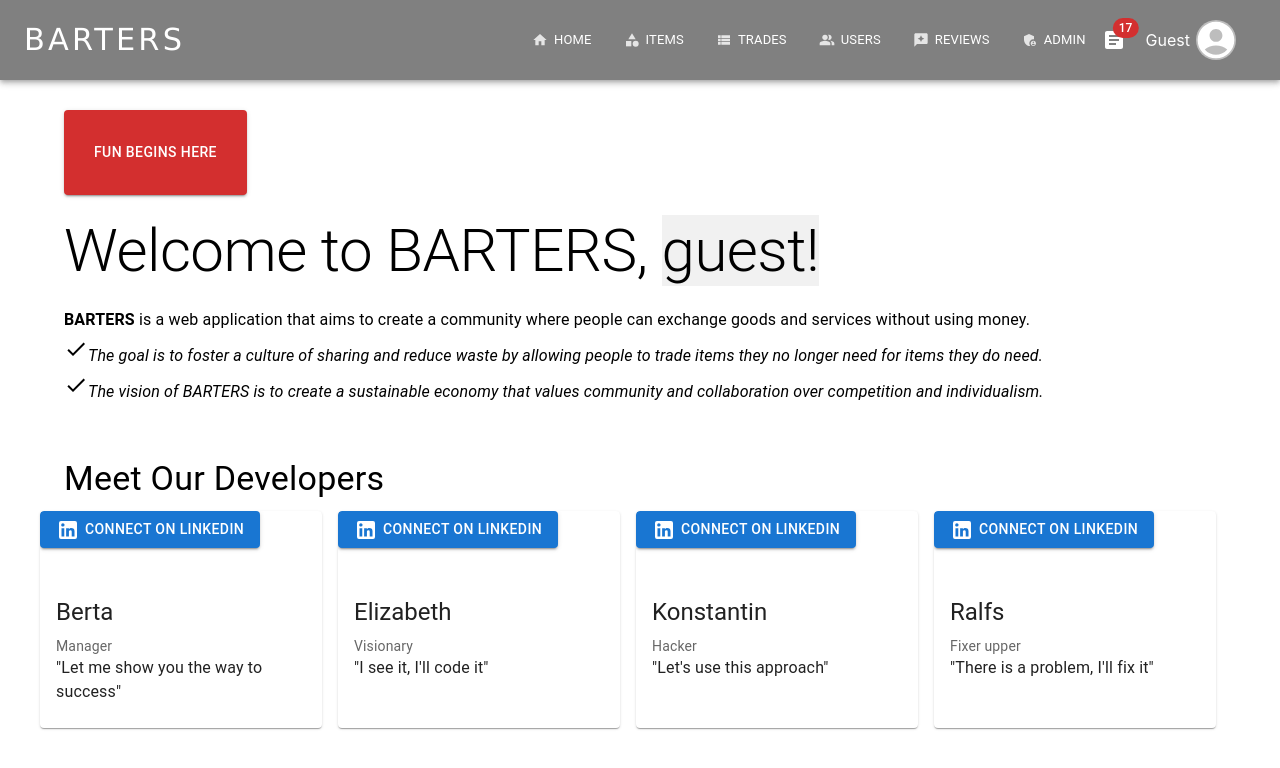
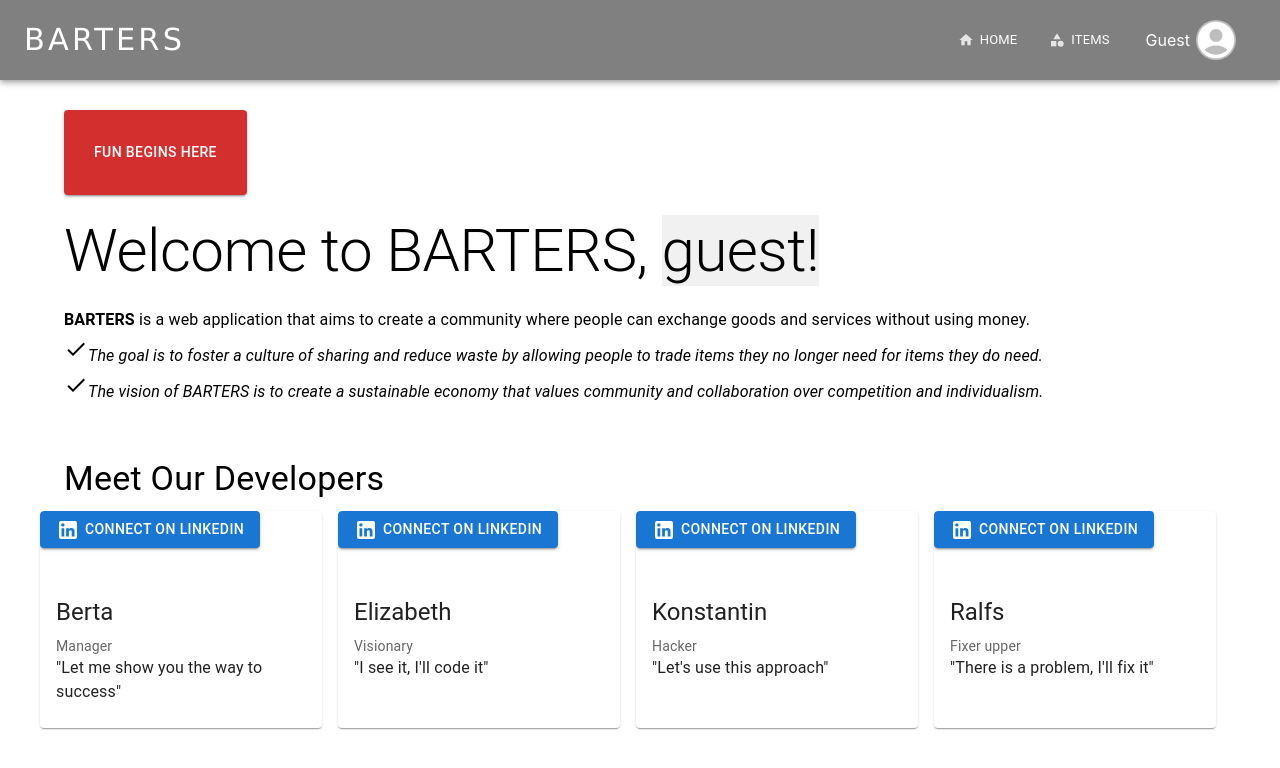
Before and after one commit to Jefremov/bartersWeb, a React (Create React App) app in the folder src/main/frontend/: page / in a window 1280 px wide. Shown: the top 768 px of the page. Built offline with nearby package versions, Linux system fonts and the light colour scheme.

Commit message:
hide routes for guest

```diff
--- a/src/main/frontend/src/App.js
+++ b/src/main/frontend/src/App.js
@@ -1,4 +1,4 @@
-import React from 'react';
+import React, { useEffect } from 'react';
 import './App.css';
 import { BrowserRouter as Router, Routes, Route } from 'react-router-dom';
 import Home from './pages/HomePage';
@@ -11,23 +11,27 @@ import UsersPage from './pages/UsersPage';
 import LoginPage from './pages/LoginPage';
 import PageNotFound from './pages/PageNotFound';
 import { setAuthToken } from './auth/setAuthToken';
+import { isAuthenticated } from './auth/isAuthenticated';
 
-function App() {
-  const token = localStorage.getItem("accessToken");
+const App = () => {
+  useEffect(() => {
+    const token = localStorage.getItem('accessToken');
     if (token) {
       setAuthToken(token);
     }
+  }, []);
+
   return (
     <Router>
-      <ResponsiveAppBar/>
+      <ResponsiveAppBar />
       <Routes>
         <Route path="/" element={<Home />} />
         <Route path="/login" element={<LoginPage />} />
         <Route path="/items" element={<ItemsPage />} />
-          <Route path="/trades" element={<TradesPage />} />s
-          <Route path="/users" element={<UsersPage />} />
-          <Route path="/reviews" element={<ReviewsPage />} />
-          <Route path="/admin" element={<AdminPage />} />
+        {isAuthenticated() && <Route path="/trades" element={<TradesPage />} />}
+        {isAuthenticated() && <Route path="/users" element={<UsersPage />} />}
+        {isAuthenticated() && <Route path="/reviews" element={<ReviewsPage />} />}
+        {isAuthenticated() && <Route path="/admin" element={<AdminPage />} />}
         <Route path="*" element={<PageNotFound />} />
       </Routes>
     </Router>
--- a/src/main/frontend/src/components/ResponsiveAppBar.js
+++ b/src/main/frontend/src/components/ResponsiveAppBar.js
@@ -152,20 +152,36 @@ function ResponsiveAppBar() {
             BARTERS
           </Typography>
           <Box sx={{ flexGrow: 1, display: { xs: 'none', md: 'flex' } }} style={{justifyContent: "flex-end"}}>
-            {pages.map((page, index) => (
-                  <MenuItem key={index} onClick={handleCloseNavMenu} style={{display: "flex", alignContent: "center", color: "#FFF"}}>
+
+          {
+            pages.map((page, index) => (
+              <div key={index}>
+                {page.name === 'Items' || page.name === 'Home' || isAuthenticated() ? (
+                  <MenuItem
+                    key={index}
+                    onClick={handleCloseNavMenu}
+                    style={{ display: 'flex', alignContent: 'center', color: '#FFF' }}
+                  >
                     <Link to={page.href} className='menuItem'>
                       <span className='menuItemIcon'>{page.icon}</span>
                       <span>{page.name}</span>
                     </Link>
                   </MenuItem>
-                ))}
+                ) : null}
+              </div>
+            ))
+          }
+
           </Box>
+          <Box>
+            {
+              isAuthenticated() && (
+                <Badge badgeContent={17} color="error">
+                <ArticleIcon/>
+              </Badge>
+              )
+            }
 
-          <Box>
-          <Badge badgeContent={17} color="error">
-            <ArticleIcon/>
-          </Badge>
 
           </Box>
 
```
Lines whose indentation alone changed are shown as unchanged.
